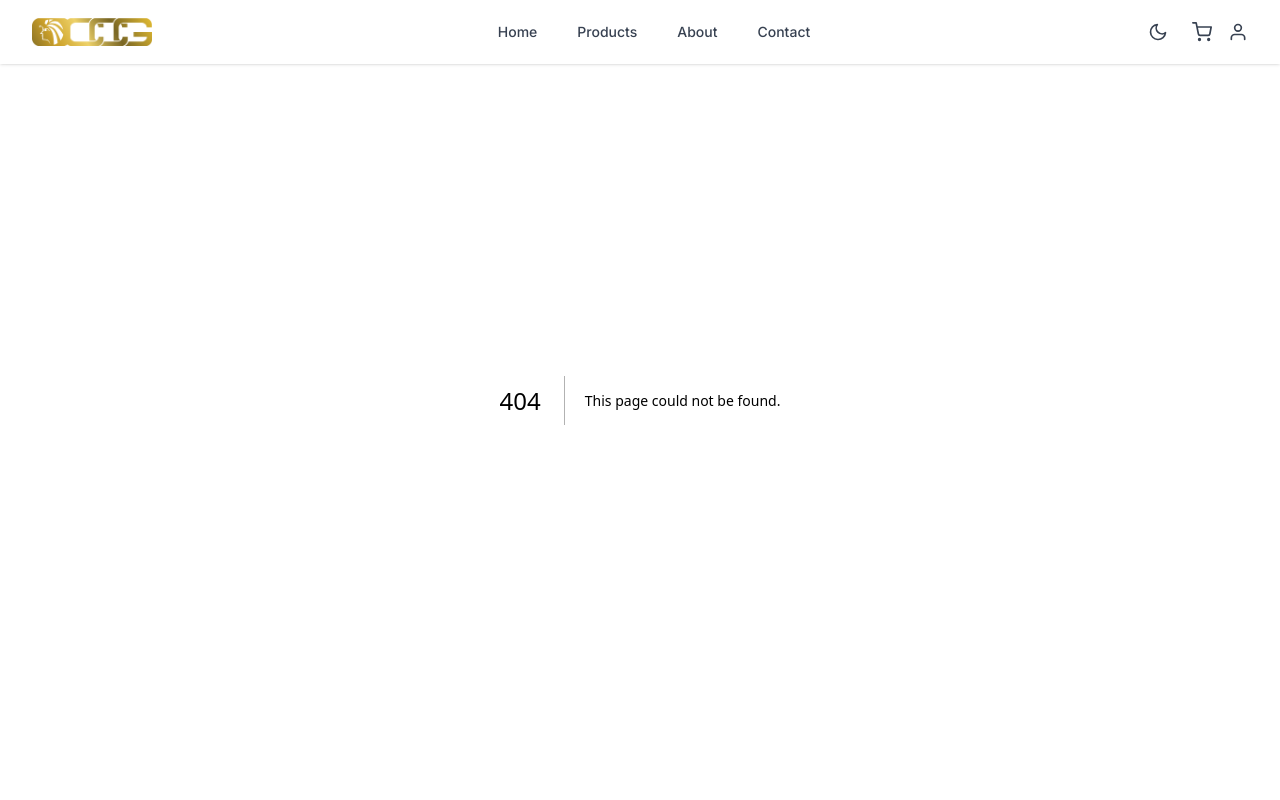
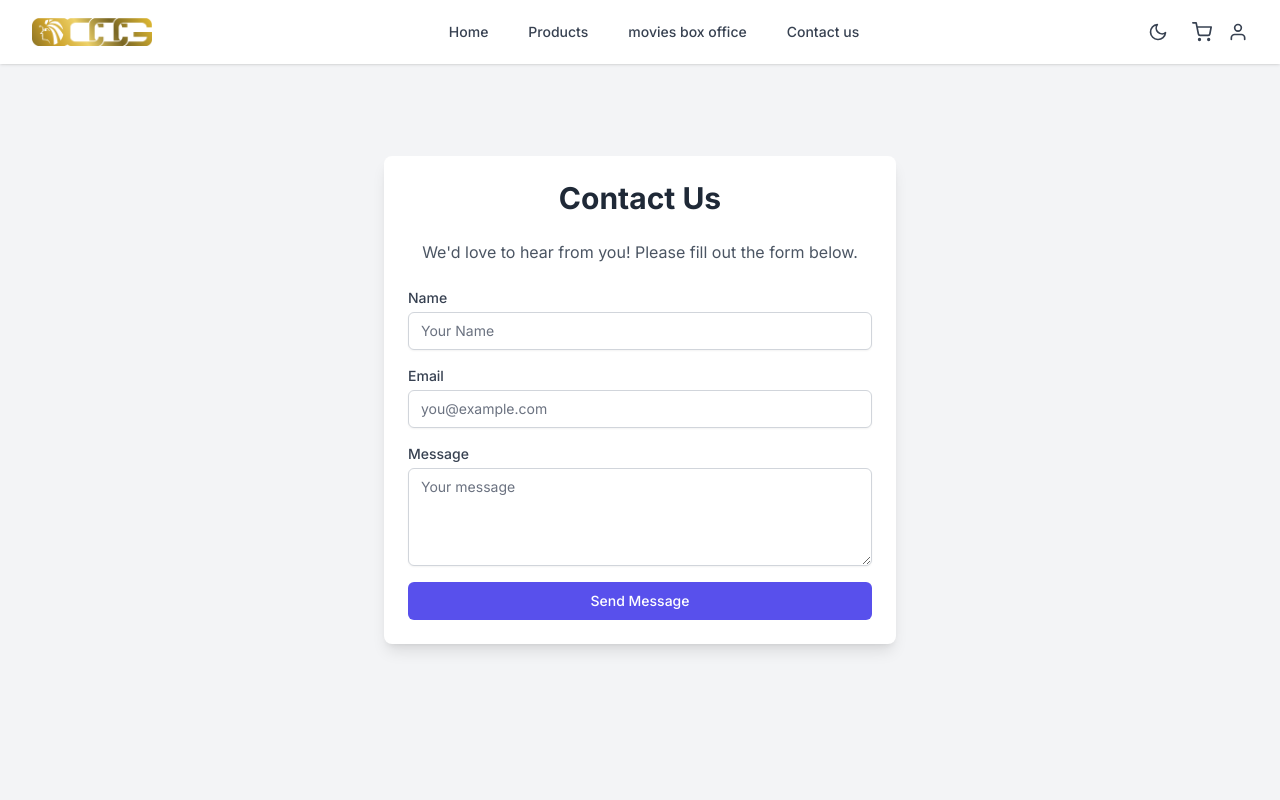
Before and after one commit to mohamedatef73/ceramic-store, a Next.js app in the folder next-app/: page /ContactUs in a window 1280 px wide. Before the commit this address had no page. Shown: the top 800 px of the page. Built offline with nearby package versions, Linux system fonts and the light colour scheme.

Commit message:
add features

```diff
--- a/next-app/components/Navbar.tsx
+++ b/next-app/components/Navbar.tsx
@@ -523,13 +523,13 @@ const Navbar = () => {
               href="/Movies"
               className="ml-4 px-3 py-2 rounded-md text-sm font-medium text-gray-700 dark:text-gray-200 hover:text-teal-500"
             >
-              About
+              movies box office
             </Link>
             <Link
-              href="/contact"
+              href="/ContactUs"
               className="ml-4 px-3 py-2 rounded-md text-sm font-medium text-gray-700 dark:text-gray-200 hover:text-teal-500"
             >
-              Contact
+              Contact us
             </Link>
           </div>
 
@@ -545,12 +545,12 @@ const Navbar = () => {
             </button>
 
             {/* Shopping Cart */}
-            <Link href="/cart" className="ml-4 text-gray-700 dark:text-gray-200 hover:text-teal-500" aria-label="Cart">
+            <Link href="/CartPage" className="ml-4 text-gray-700 dark:text-gray-200 hover:text-teal-500" aria-label="Cart">
               <FiShoppingCart size={20} />
             </Link>
 
             {/* User Profile */}
-            <Link href="/profile" className="ml-4 text-gray-700 dark:text-gray-200 hover:text-teal-500" aria-label="User Profile">
+            <Link href="/LoginPage" className="ml-4 text-gray-700 dark:text-gray-200 hover:text-teal-500" aria-label="User Profile">
               <FiUser size={20} />
             </Link>
 
@@ -578,25 +578,25 @@ const Navbar = () => {
             Home
           </Link>
           <Link
-            href="/products"
+            href="/ProductsDetails"
             onClick={handleLinkClick}
             className="block px-4 py-2 text-sm text-gray-700 dark:text-gray-200 hover:bg-gray-100 dark:hover:bg-gray-700"
           >
             Products
           </Link>
           <Link
-            href="/about"
+            href="/Movies"
             onClick={handleLinkClick}
             className="block px-4 py-2 text-sm text-gray-700 dark:text-gray-200 hover:bg-gray-100 dark:hover:bg-gray-700"
           >
-            About
+            Movies Box Office
           </Link>
           <Link
-            href="/contact"
+            href="/ContactUs"
             onClick={handleLinkClick}
             className="block px-4 py-2 text-sm text-gray-700 dark:text-gray-200 hover:bg-gray-100 dark:hover:bg-gray-700"
           >
-            Contact
+            Contact us
           </Link>
         </div>
       )}
--- /dev/null
+++ b/next-app/pages/ContactUs.tsx
@@ -0,0 +1,59 @@
+// pages/contact.js
+import React from 'react';
+import RootLayout from '../app/layout';
+
+export default function Contact() {
+  return (
+    <RootLayout>
+    <div className="min-h-screen flex items-center justify-center bg-gray-100 p-4">
+      <div className="bg-white rounded-lg shadow-lg w-full max-w-lg">
+        <div className="p-6 space-y-6">
+          <h2 className="text-3xl font-bold text-center text-gray-800">Contact Us</h2>
+          <p className="text-center text-gray-600">We'd love to hear from you! Please fill out the form below.</p>
+
+          <form className="space-y-4">
+            <div>
+              <label htmlFor="name" className="block text-sm font-medium text-gray-700">Name</label>
+              <input
+                type="text"
+                id="name"
+                className="mt-1 block w-full border-gray-300 rounded-md shadow-sm focus:ring-indigo-500 focus:border-indigo-500 sm:text-sm"
+                placeholder="Your Name"
+              />
+            </div>
+
+            <div>
+              <label htmlFor="email" className="block text-sm font-medium text-gray-700">Email</label>
+              <input
+                type="email"
+                id="email"
+                className="mt-1 block w-full border-gray-300 rounded-md shadow-sm focus:ring-indigo-500 focus:border-indigo-500 sm:text-sm"
+                placeholder="you@example.com"
+              />
+            </div>
+
+            <div>
+              <label htmlFor="message" className="block text-sm font-medium text-gray-700">Message</label>
+              <textarea
+                id="message"
+                rows="4"
+                className="mt-1 block w-full border-gray-300 rounded-md shadow-sm focus:ring-indigo-500 focus:border-indigo-500 sm:text-sm"
+                placeholder="Your message"
+              ></textarea>
+            </div>
+
+            <div>
+              <button
+                type="submit"
+                className="w-full flex justify-center py-2 px-4 border border-transparent text-sm font-medium rounded-md text-white bg-indigo-600 hover:bg-indigo-700 focus:outline-none focus:ring-2 focus:ring-offset-2 focus:ring-indigo-500"
+              >
+                Send Message
+              </button>
+            </div>
+          </form>
+        </div>
+      </div>
+    </div>
+    </RootLayout>
+  );
+}
--- a/next-app/pages/Movies.tsx
+++ b/next-app/pages/Movies.tsx
@@ -57,7 +57,7 @@ export default function Home() {
           {movies.map((movie) => (
             <Card
               key={movie.id}
-              className="flex-shrink-0 bg-white border border-gray-200 rounded-lg w-96 shadow-md"
+              className="flex-shrink-0 bg-white border mt-20 border-gray-200 rounded-lg w-96 shadow-md"
             >
               <img
                 src={`https://image.tmdb.org/t/p/w500${movie.poster_path}`}
--- a/next-app/pages/ProductsDetails.tsx
+++ b/next-app/pages/ProductsDetails.tsx
@@ -1128,7 +1128,7 @@ const ProductsDetails: React.FC = () => {
       {/* <Navbar /> */}
       <div className="flex flex-col lg:flex-row min-h-screen bg-gray-50 p-8">
         {/* Filter Sidebar */}
-        <aside className="w-full lg:w-1/4 mb-8 lg:mb-0 mr-8">
+        <aside className="w-full mt-20 lg:w-1/4 mb-8 lg:mb-0 mr-8">
           <div className="p-4 bg-white rounded-lg shadow-md">
             <h2 className="text-2xl font-bold mb-6">Filter Products</h2>
 
@@ -1224,7 +1224,7 @@ const ProductsDetails: React.FC = () => {
         </aside>
 
         {/* Product Display Area */}
-        <main className="w-full lg:w-3/4">
+        <main className="w-full mt-20 lg:w-3/4">
           <div className="grid grid-cols-1 sm:grid-cols-2 lg:grid-cols-3 gap-6">
             {filteredProducts.length > 0 ? (
               filteredProducts.map((product) => (
```
